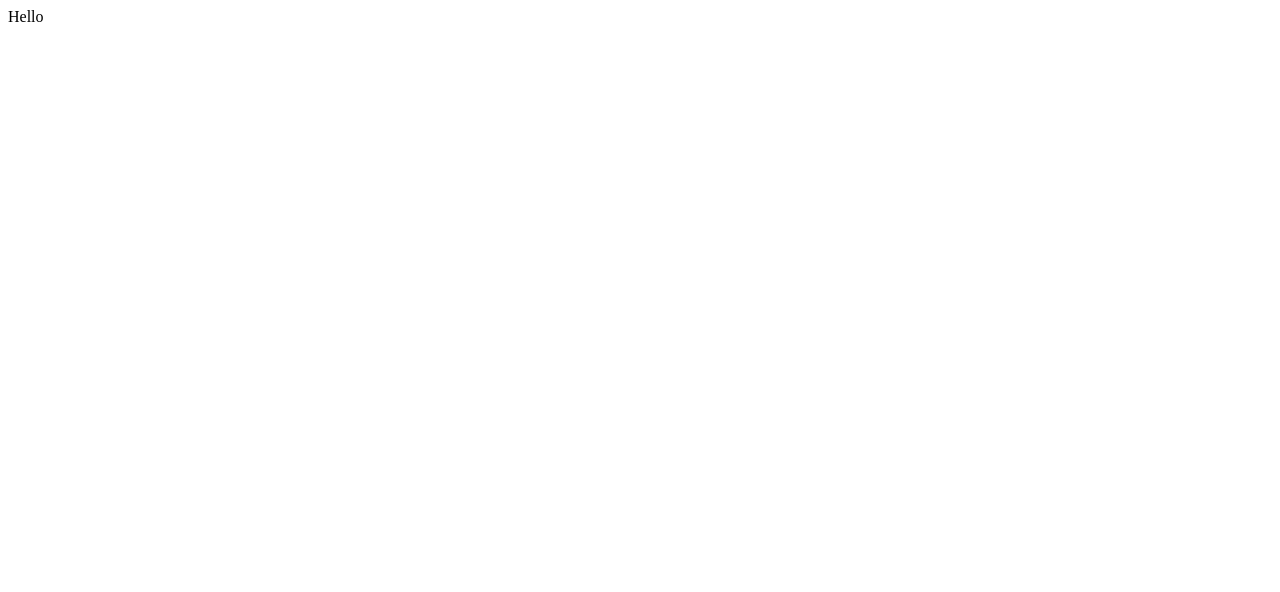
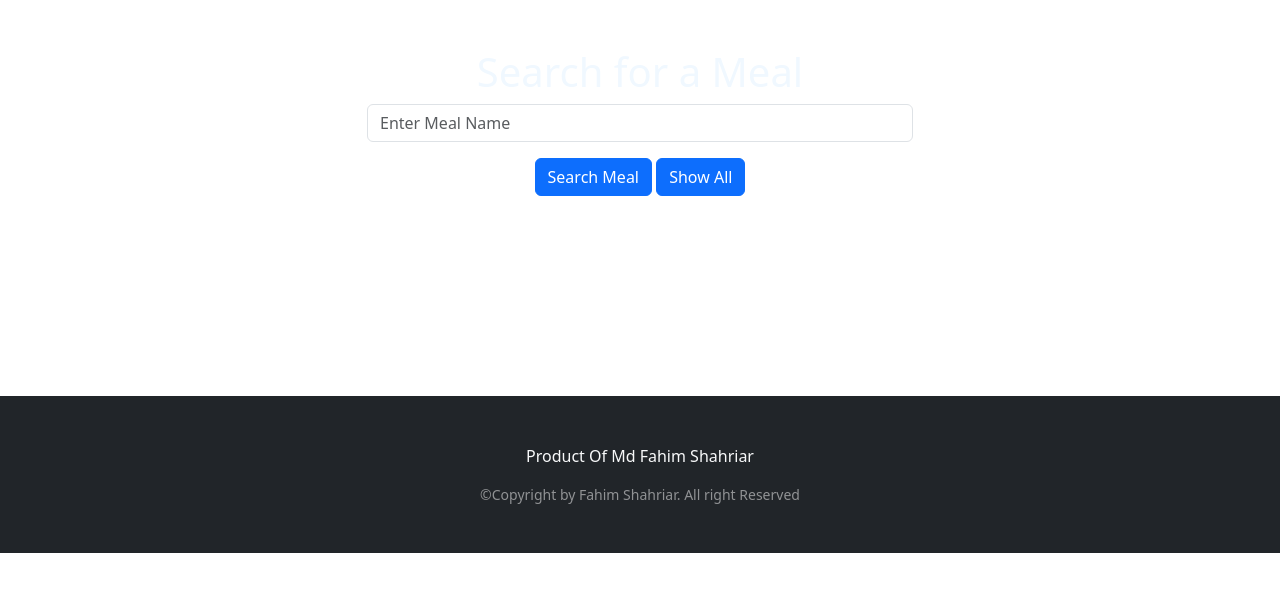
Before and after one commit to Md-Fahim-Shahriar/MIS455-FINAL-PRACTICAL, a plain HTML site: page index.html in a window 1280 px wide. Drawn offline with nearby package versions, Linux system fonts and the light colour scheme.

Commit message:
completed html

```diff
--- a/index.html
+++ b/index.html
@@ -1,11 +1,44 @@
 <html lang="en">
 <head>
     <meta charset="UTF-8">
-    <meta http-equiv="X-UA-Compatible" content="IE=edge">
     <meta name="viewport" content="width=device-width, initial-scale=1.0">
     <title>Meal Search</title>
+    <link rel="stylesheet" href="styles.css">
+    <link href="https://cdn.jsdelivr.net/npm/bootstrap@5.3.3/dist/css/bootstrap.min.css" rel="stylesheet" integrity="sha384-QWTKZyjpPEjISv5WaRU9OFeRpok6YctnYmDr5pNlyT2bRjXh0JMhjY6hW+ALEwIH" crossorigin="anonymous">
 </head>
 <body>
-    Hello
+
+    <header>
+        <nav>
+            <div class="container mt-5">
+                <div class="row justify-content-center align-items-center">
+                    <div class="col-md-6 text-center">
+                        <h1 style="color: aliceblue;">Search for a Meal</h1>
+                        <input id="searchBox" type="text" class="form-control mb-3" placeholder="Enter Meal Name">
+                        <button onclick="connect()" class="btn btn-primary mr-2">Search Meal</button>
+                        <button onclick="connect2()" class="btn btn-primary">Show All</button>
+                    </div>
+                </div>
+            </div>
+        </nav>
+    </header>
+
+
+    <div class="container2 ">
+        <div class="row allign-items-center row-cols-1 row-cols-lg-4 row-cols-md-2 row-cols-sm-1" id="container3" style="margin: 100px;">
+
+        </div>
+    </div>
+
+    <footer class="bg-dark py-5 mt-5">
+        <div class="container text-light text-center">
+          <p class="display-8 mb-3">Product Of Md Fahim Shahriar</p>
+          <small class="text-white-50">&copy;Copyright by Fahim Shahriar. All right Reserved</small>
+        </div>
+
+      </footer>
+
+    <script src="final.js"></script>
+
 </body>
 </html>
```
